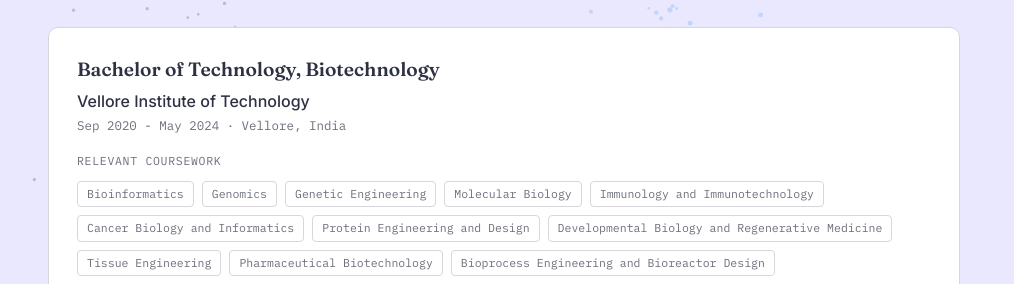
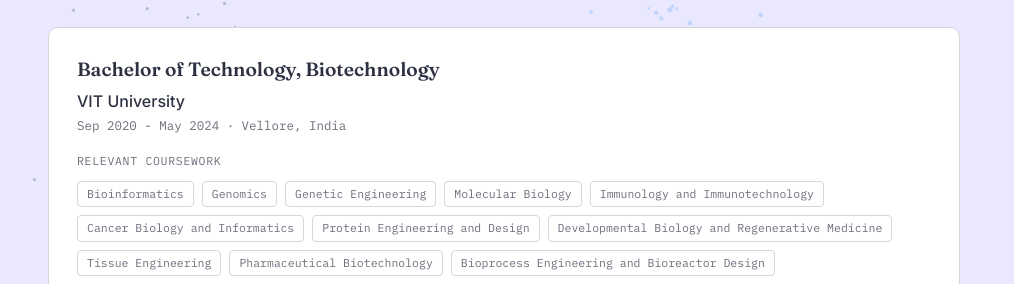
Before and after one commit to Varsini-Sakthi/Varsini-Sakthi.github.io, a Jekyll site: the page built from index.html, in a window 1280 px wide and 900 px high, scrolled down 7151 px. Shown: the part 169-453 px from the top of the window, without its empty margins (136-1150 px from the left). Built offline with Jekyll 4.4.1, drawn with Linux system fonts in a browser that asks for light colours.

Commit message:
Update portfolio

```diff
--- a/_data/education.yml
+++ b/_data/education.yml
@@ -15,7 +15,7 @@
     - "Practical Computer Concepts for Bioinformatics"
 
 - degree: "Bachelor of Technology, Biotechnology"
-  school: "Vellore Institute of Technology"
+  school: "VIT University"
   meta: "Sep 2020 - May 2024 · Vellore, India"
   gpa: "GPA 3.96/4.0"
   coursework:
```
